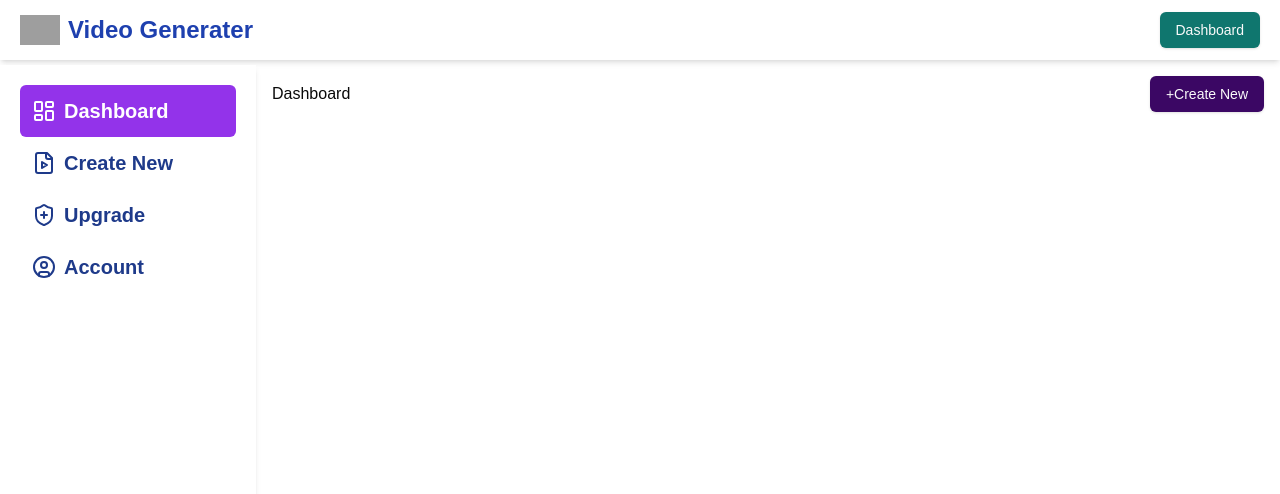
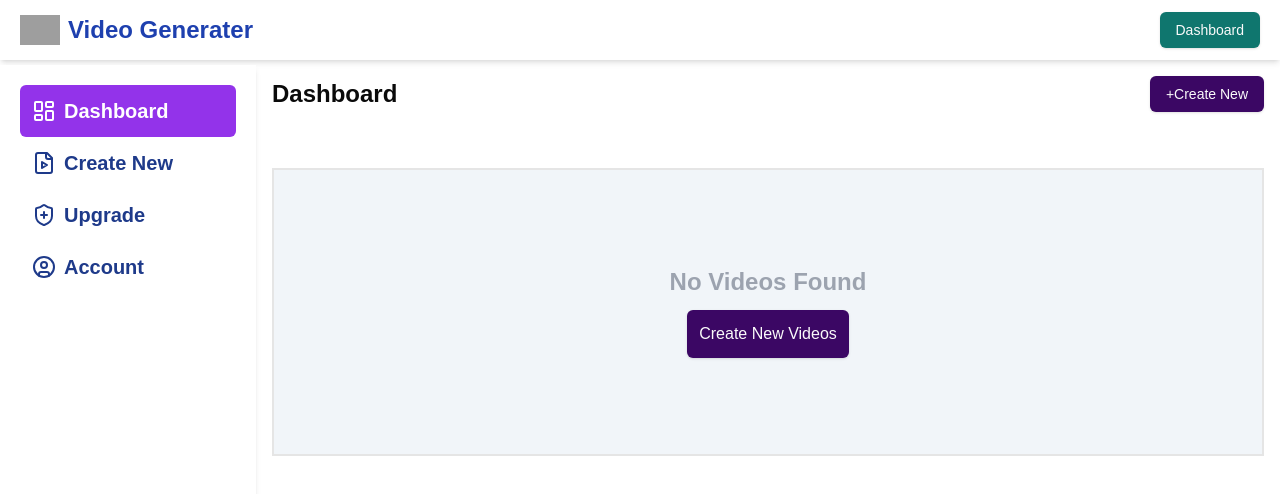
Before and after one commit to pankaj143p/video-generator, a Next.js app in the folder video-generator/: page /dashboard in a window 1280 px wide. Shown: the top 494 px of the page. Built offline with nearby package versions, Linux system fonts and the light colour scheme; no server answers; grey boxes are pictures that could not be loaded.

Commit message:
empty videos and add videos button added

```diff
--- a/video-generator/Data/menudata.js
+++ b/video-generator/Data/menudata.js
@@ -10,7 +10,7 @@ export const MenuData = [
        id:2,
        name:'Create New',
        icon: FileVideo,
-       link: '/create-new'
+       link: '/dashboard/create-new'
     },
     {
        id:3,
--- /dev/null
+++ b/video-generator/app/_components/emptystate.jsx
@@ -0,0 +1,18 @@
+'use client'
+import React from 'react'
+import Link from 'next/link'
+
+const EmptyState = () => {
+  return (
+    <div>
+       <div className='bg-center mx-4 py-24 bg-slate-100 flex flex-col gap-3 items-center justify-center border-2 border-dash mt-10'>
+                <h1 className='text-2xl font-bold text-gray-400'>No Videos Found</h1>
+                <Link href='/dashboard/create-new'>
+                <button className='bg-purple-950 rounded-md p-3 text-primary-foreground shadow hover:bg-primary/90' >Create New Videos</button>
+                </Link>
+            </div>
+    </div>
+  )
+}
+
+export default EmptyState
--- /dev/null
+++ b/video-generator/app/dashboard/create-new/page.jsx
@@ -0,0 +1,11 @@
+import React from 'react'
+
+const CreateNew = () => {
+  return (
+    <div>
+      new videos
+    </div>
+  )
+}
+
+export default CreateNew
--- a/video-generator/app/dashboard/page.jsx
+++ b/video-generator/app/dashboard/page.jsx
@@ -1,14 +1,26 @@
 'use client'
-import React from 'react'
+import React, { useState } from 'react'
 import {Button} from '@/components/ui/button'
-const Dashboard = () => {
+import EmptyState from '@/app/_components/emptystate'
+import Link from 'next/link'
+function Dashboard(){
+    const [videoList, setVideoList] = useState([]);
   return (
     <div>
 
      <div className='flex items-center justify-between p-4'>
-         <h1>Dashboard</h1>
+         <h1 className='text-2xl font-bold'>Dashboard</h1>
+
+         <Link href={'dashboard/create-new'} >
          <Button className='bg-purple-950'>+Create New</Button>
+         </Link>
      </div>
+     {/* while there is no videos */}{
+            videoList.length==0&&
+             <div>
+                <EmptyState></EmptyState>
+             </div>
+     }
     </div>
   )
 }
```
